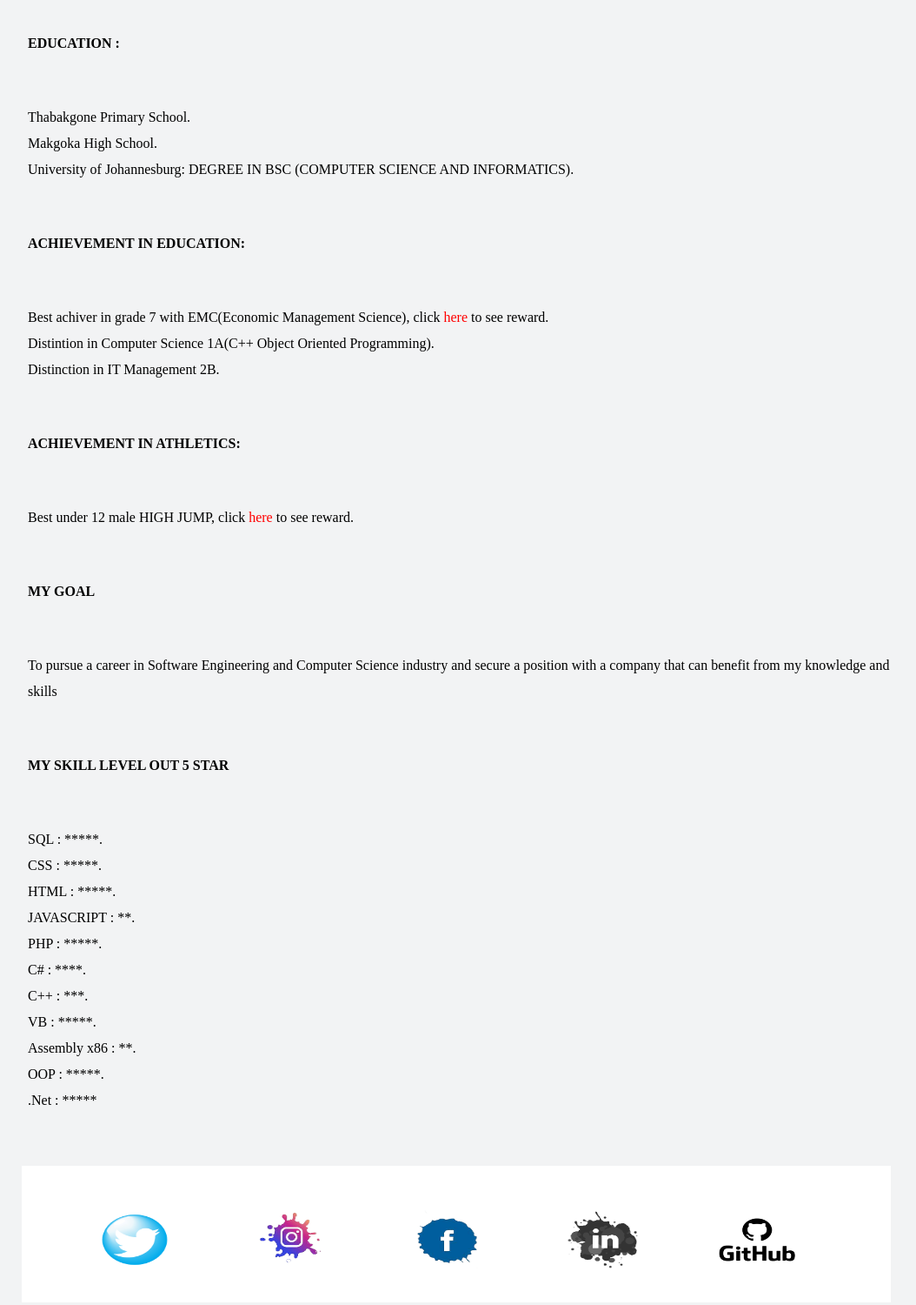
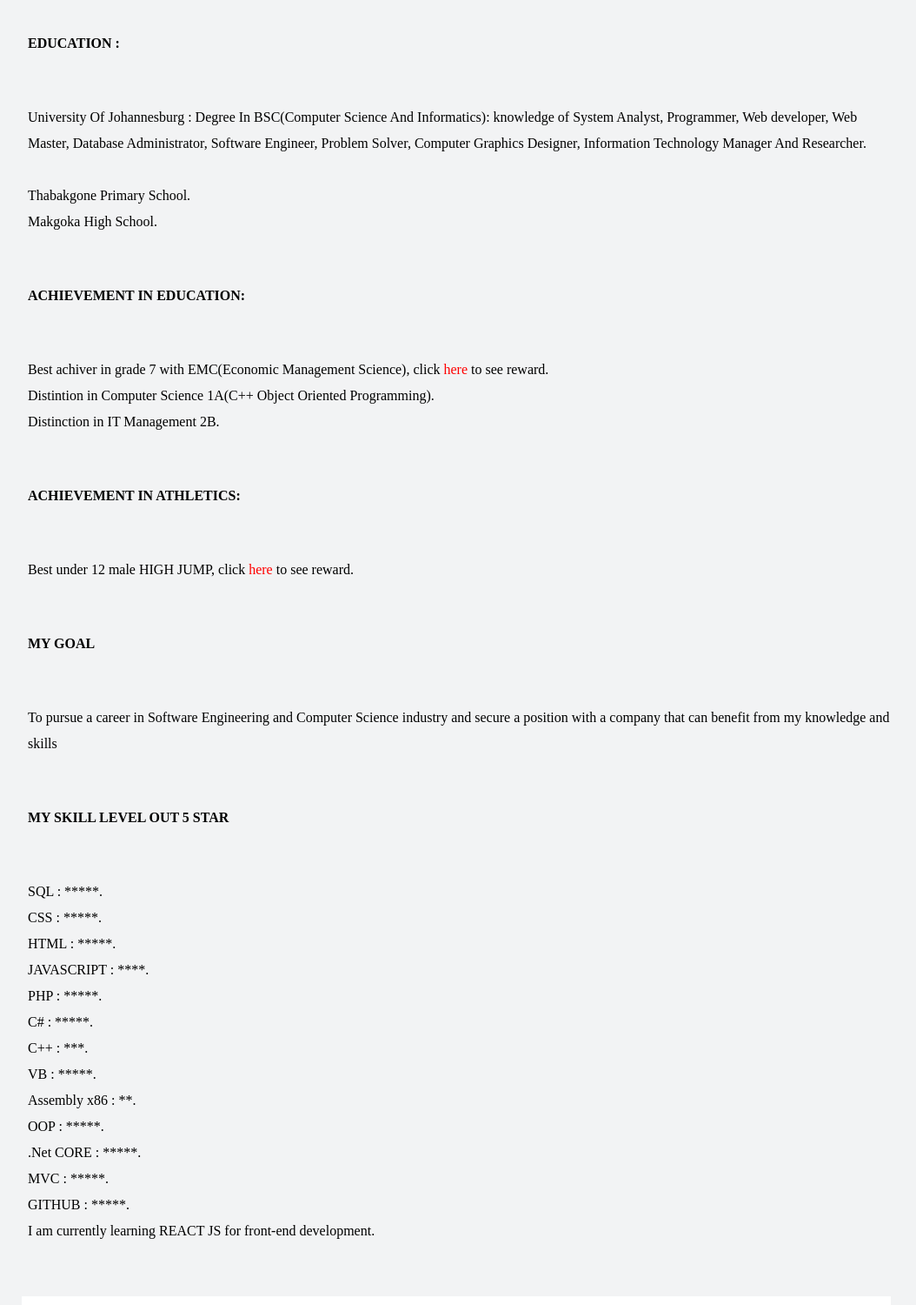
Before and after one commit to MarediDev/MyPortfolio, a plain HTML site: page subpages/AboutMe.html in a window 1280 px wide. Shown: the part 400-1900 px from the top of the page at 87% size, without its empty margins (115-1169 px from the left). Drawn offline with Linux system fonts and the light colour scheme; a web font is replaced by a local one.

```diff
--- a/subpages/AboutMe.html
+++ b/subpages/AboutMe.html
@@ -33,9 +33,15 @@
            effectively in a professional manner. Therefore, I am ready and
            excited to put my knowledge in a good use.</p>
         <h1>EDUCATION :</h1>
-          <p>Thabakgone Primary School.</br>
+
+          <p>University Of Johannesburg : Degree In BSC(Computer Science And Informatics):
+			 knowledge of System Analyst, Programmer, Web
+                   developer, Web Master, Database Administrator, Software Engineer, Problem Solver,
+                    Computer Graphics Designer, Information Technology Manager And
+                     Researcher.<br><br>
+		     Thabakgone Primary School.</br>
              Makgoka High School.</br>
-             University of Johannesburg: DEGREE IN BSC (COMPUTER SCIENCE AND INFORMATICS).</p>
+             </p>
           <h1>ACHIEVEMENT IN EDUCATION:</h1>
             <p>Best achiver in grade 7 with EMC(Economic Management Science), click <a href="Reward.html">here</a> to see reward.<br>
             Distintion in Computer Science 1A(C++ Object Oriented Programming).<br>
@@ -48,19 +54,26 @@
             <p>To pursue a career in Software Engineering and Computer Science
                industry and secure a position with a company that can benefit from
                 my knowledge and skills</p>
-                <h1> MY SKILL LEVEL OUT 5 STAR</h1>
+
+
+					  <h1> MY SKILL LEVEL OUT 5 STAR</h1>
                 <p>
+
                   SQL          : *****.<br>
                   CSS          : *****.<br>
                   HTML         : *****.<br>
-                  JAVASCRIPT   : **.<br>
+                  JAVASCRIPT   : ****.<br>
                   PHP          : *****.<br>
-                  C#           : ****.<br>
+                  C#           : *****.<br>
                   C++          : ***.<br>
                   VB           : *****.<br>
                   Assembly x86 : **.<br>
                   OOP          : *****.<br>
-                  .Net         : *****
+                  .Net CORE    : *****.<br>
+				  MVC          : *****.<br>
+				  GITHUB       : *****.<br>
+
+				  I am currently learning REACT JS for front-end development.
                   </p>
     </div>
 
```
Also changed, not shown: index.html (+1 -1 lines), subpages/Projects.html (+1 -1 lines), subpages/Reward.html (+1 -1 lines).
